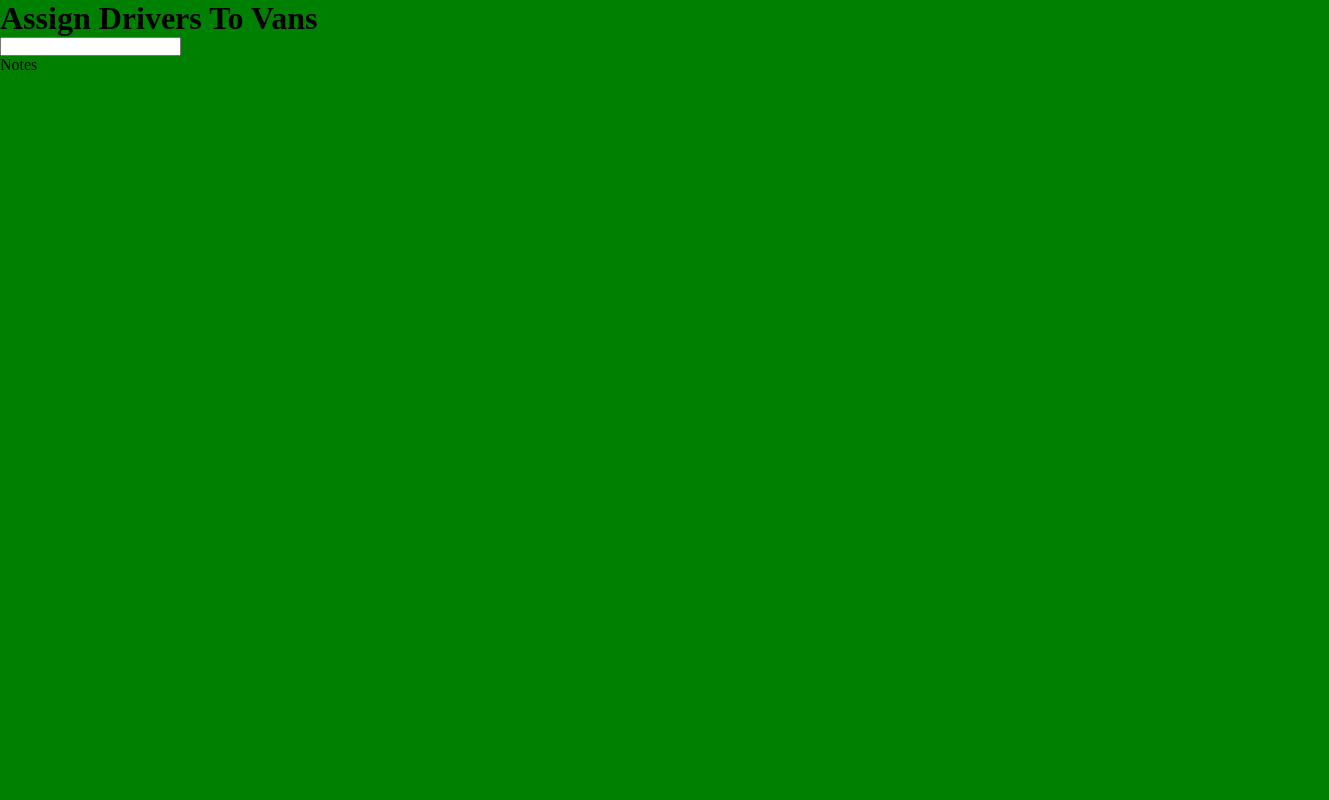
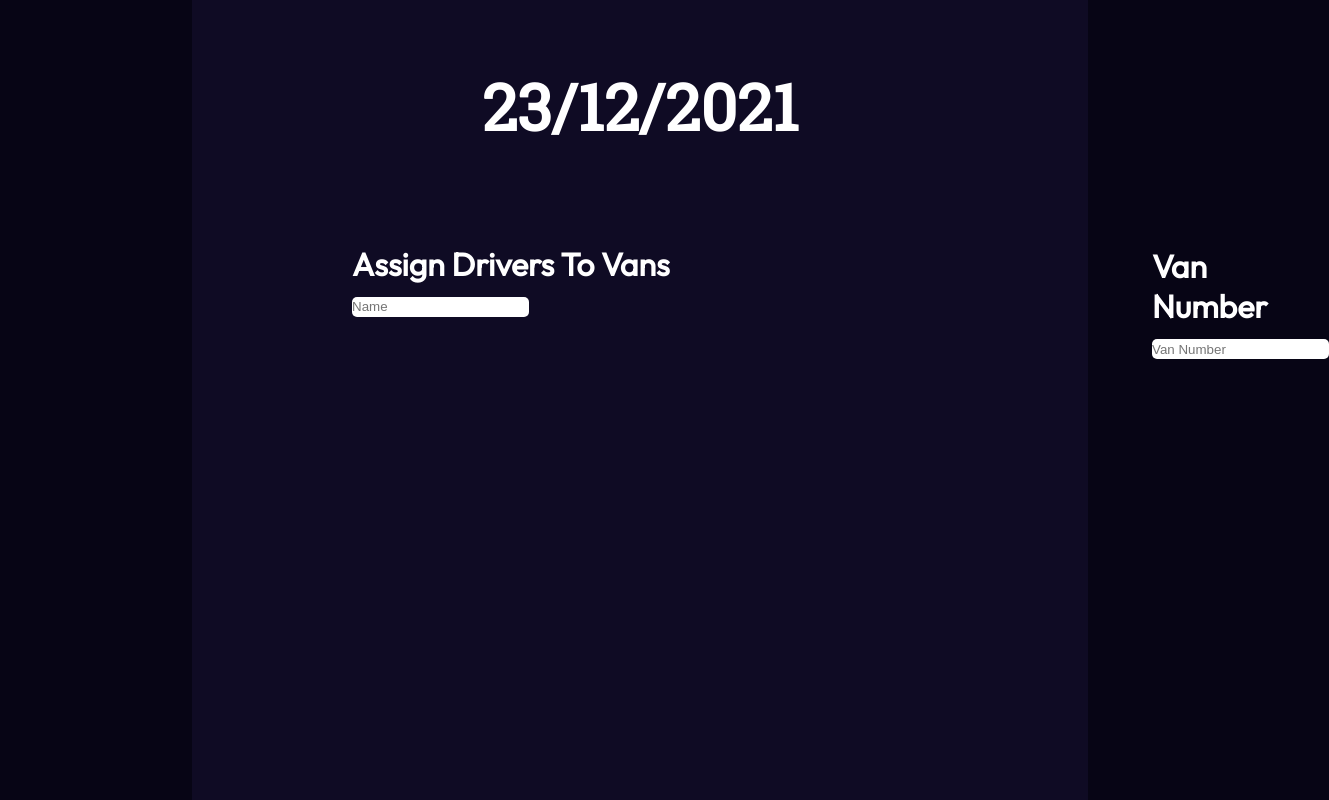
Before and after one commit to Rob-Rice/Amazon-Dispatch-App, a plain HTML site: page index.html in a window 1280 px wide. Shown: the whole page, 1329 px wide, since content can reach past the window. Drawn offline with Linux system fonts and the light colour scheme.

Commit message:
added some HTML, CSS, JavaScript

```diff
--- a/app.js
+++ b/app.js
@@ -0,0 +1,11 @@
+// ----------------- selectors -----------------
+let date = document.querySelector('.date');
+
+
+// ----------------- date at top of page -----------------
+let today = new Date();
+let day = `${today.getDate() < 10 ? '0' : ""}${today.getDate()}`;
+let month = `${(today.getMonth() + 1) < 10 ? '0' : ""}${today.getMonth() + 1}`;
+let year = today.getFullYear();
+
+date.textContent = `${day}/${month}/${year}`;
--- a/index.html
+++ b/index.html
@@ -6,19 +6,33 @@
 
     <!-- scss -->
     <link rel="stylesheet" href="css/main.css">
+
+    <!-- google fonts -->
+    <link href="https://fonts.googleapis.com/css2?
+    family=Nunito+Sans:wght@300&family=Outfit&display=swap" rel="stylesheet">
+    <link href="https://fonts.googleapis.com/css2?family=Roboto+Slab&display=
+    swap" rel="stylesheet">
     <meta name="viewport" content="width=device-width, initial-scale=1.0">
     <title>Dispatch </title>
 </head>
 <body>
     <main>
-        <h1 class="title">
+        <span class="date"></span>
+        <h1 class="assigning">
             Assign Drivers To Vans
         </h1>
-        <input type="text">
-        <p class="notes">Notes</p>
+        <input type="text" role="textbox" class="text-area-driver" placeholder="Name">
+        <h1 class="van-number">
+            Van Number
+        </h1>
+        <input type="text" role="textbox" class="text-area-van" placeholder="Van Number">
+
     </main>
 
     <!-- Javascript -->
     <script src="./app.js"></script>
 </body>
 </html>
+
+
+<!-- put in van counter -->
--- a/scss/main.scss
+++ b/scss/main.scss
@@ -5,5 +5,49 @@
 }
 
 body {
-    background-color: green;
+    background: #070515;
+    display: flex;
+    align-content: center;
+    justify-content: center;
+    color: #fff;
 }
+
+main {
+    background-color: #0f0b24;
+    width: 70vw;
+    height: 100vh;
+
+    .date {
+        font-family: 'Roboto Slab', serif;
+        font-size: 4rem;
+        font-weight: 900;
+        display: flex;
+        justify-content: center;
+        padding-top: 4rem;
+    }
+
+    .assigning {
+        font-family: 'Outfit', sans-serif;
+        padding: 6rem 0 0 10rem;
+    }
+
+    .text-area-driver {
+        margin: .8rem 0 0 10rem;
+        border: none;
+        border-radius: 5px;
+        height: 20px;
+    }
+
+    .van-number {
+        font-family: 'Outfit', sans-serif;
+        padding-left: 60rem;
+        margin-top: -4.4rem;
+    }
+
+    .text-area-van {
+        margin: .8rem 0 0 60rem;
+        border: none;
+        border-radius: 5px;
+        height: 20px;
+    }
+}
```
Also changed, not shown: css/main.css.
